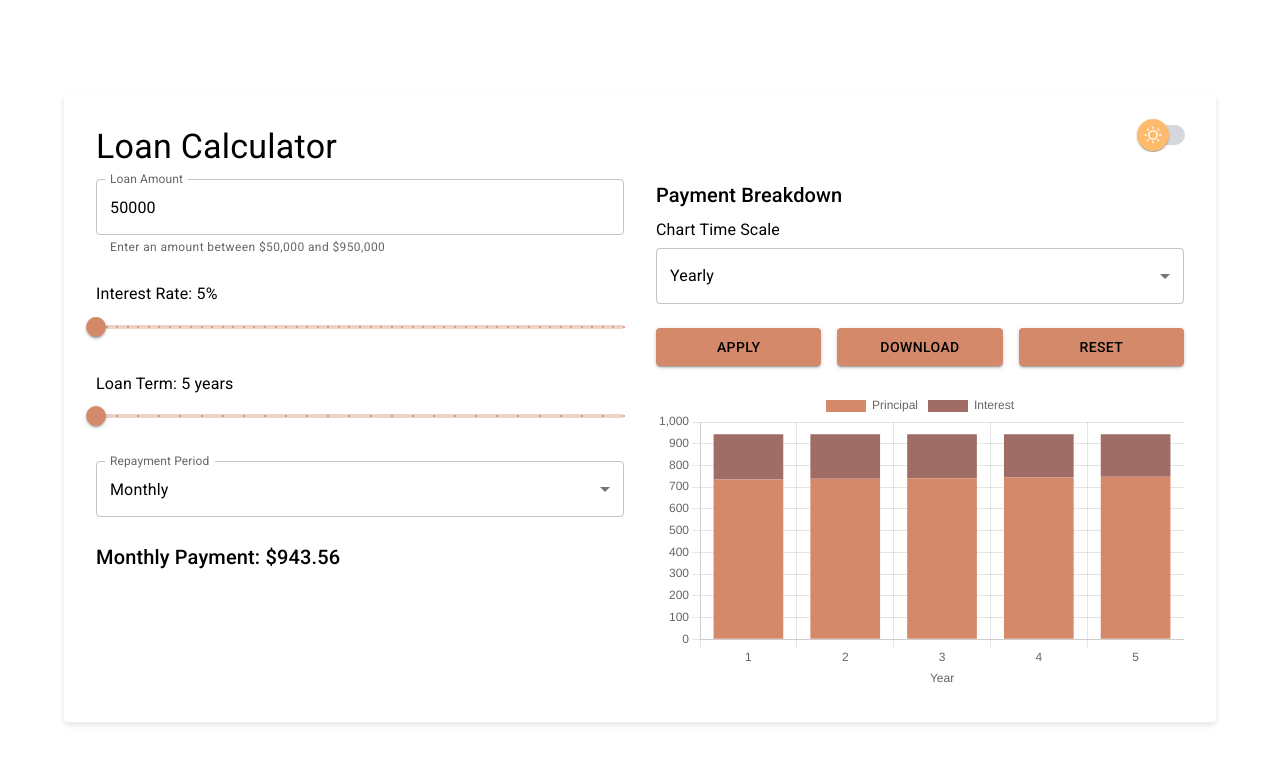
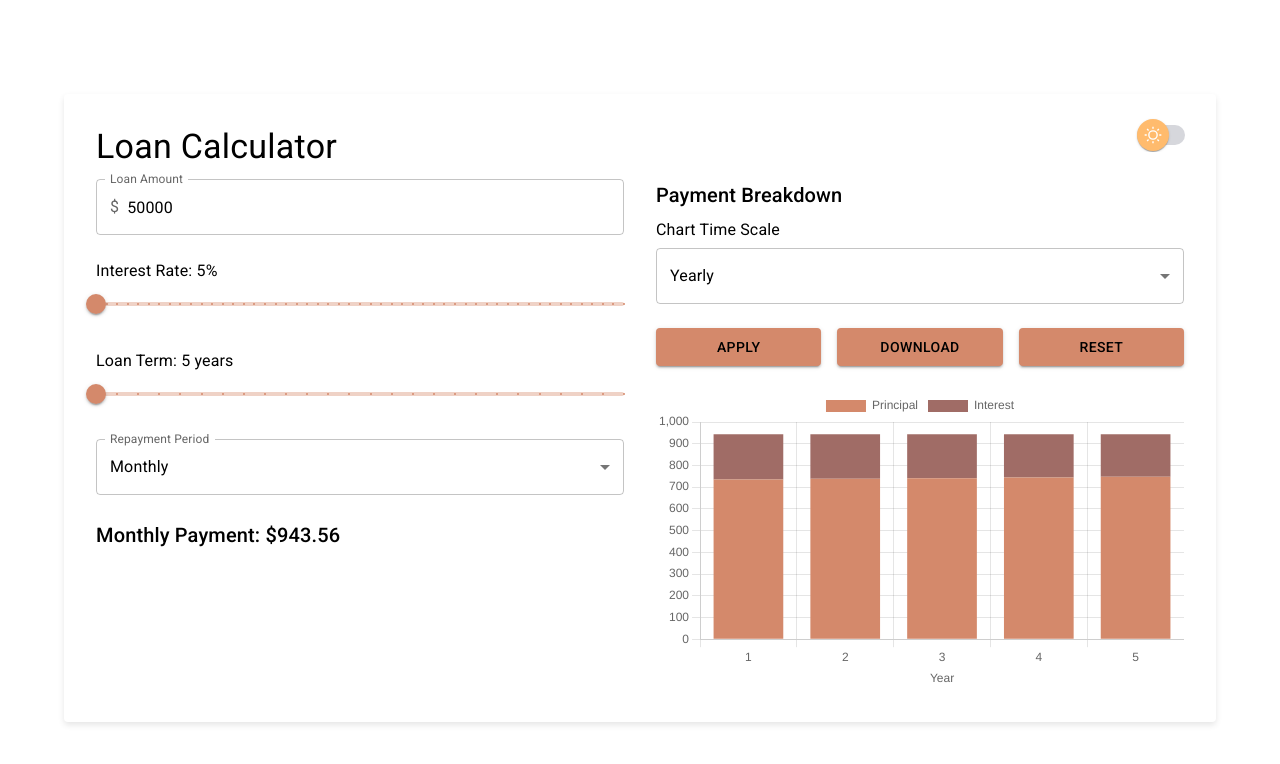
Before and after one commit to IT-gMA/Loan-Calculator-with-Charts, a React (Vite) app: page / in a window 1280 px wide. Shown: the top 764 px of the page. Built offline with nearby package versions, Linux system fonts and the light colour scheme.

Commit message:
Enhance loan input validation and formatting; update chart data handling on initial load

```diff
--- a/src/App.tsx
+++ b/src/App.tsx
@@ -98,11 +98,12 @@ function App() {
    * Validates inputs and updates chart data if valid.
    */
   const handleApply = () => {
-    if (validateInputs()) {
-      setChartData(generateChartData());
-      setIsValid(true);
-    } else {
-      setIsValid(false);
+    const isInputValid = validateInputs();
+    setIsValid(isInputValid);
+
+    if (isInputValid) {
+      const newChartData = generateChartData();
+      setChartData(newChartData);
     }
   };
 
@@ -113,8 +114,12 @@ function App() {
     localStorage.setItem('years', years.toString());
     localStorage.setItem('period', period);
     localStorage.setItem('chartScale', chartScale);
+  }, [loanAmount, interestRate, years, period, chartScale]);
+
+  // Initial chart data generation
+  useEffect(() => {
     handleApply();
-  }, [loanAmount, interestRate, years, period, chartScale]);
+  }, []);
 
   // Handle reset of all values to defaults
   const handleReset = () => {
--- a/src/components/LoanInputForm/LoanInputForm.tsx
+++ b/src/components/LoanInputForm/LoanInputForm.tsx
@@ -7,7 +7,8 @@ import {
   InputLabel,
   Box,
   Slider,
-  Grid
+  Grid,
+  InputAdornment
 } from '@mui/material';
 
 type Period = 'weekly' | 'fortnightly' | 'monthly';
@@ -36,10 +37,29 @@ const LoanInputForm = ({
   payment
 }: LoanInputFormProps) => {
   const handleLoanAmountChange = (e: React.ChangeEvent<HTMLInputElement>) => {
-    const value = Number(e.target.value);
-    if (value >= 50000 && value <= 950000) {
-      setLoanAmount(value);
+    // Remove leading zeros and convert to number
+    const cleanValue = e.target.value.replace(/^0+/, '');
+    const value = cleanValue === '' ? 0 : Number(cleanValue);
+    setLoanAmount(value);
+  };
+
+  const handleLoanAmountBlur = () => {
+    let formattedValue = loanAmount;
+
+    // Apply validation constraints
+    if (formattedValue < 50000) {
+      formattedValue = 50000;
+    } else if (formattedValue > 950000) {
+      formattedValue = 950000;
     }
+
+    // Format the value with thousand separators
+    const numberFormat = new Intl.NumberFormat('en-US', {
+      minimumFractionDigits: 0,
+      maximumFractionDigits: 0
+    });
+
+    setLoanAmount(formattedValue);
   };
 
   return (
@@ -49,14 +69,26 @@ const LoanInputForm = ({
           fullWidth
           label="Loan Amount"
           type="number"
-          value={loanAmount}
+          value={loanAmount.toString()}
           onChange={handleLoanAmountChange}
-          inputProps={{
-            min: 50000,
-            max: 950000,
-            step: 1000
+          onBlur={(e) => {
+            handleLoanAmountBlur();
+            e.target.value = loanAmount.toString();
           }}
-          helperText="Enter an amount between $50,000 and $950,000"
+          error={loanAmount < 50000 || loanAmount > 950000}
+          helperText={loanAmount < 50000 || loanAmount > 950000 ? 'Enter an amount between $50,000 and $950,000' : ''}
+          InputProps={{
+            startAdornment: <InputAdornment position="start">$</InputAdornment>,
+          }}
+          sx={{
+            '& input::-webkit-outer-spin-button, & input::-webkit-inner-spin-button': {
+              '-webkit-appearance': 'none',
+              margin: 0
+            },
+            '& input[type=number]': {
+              '-moz-appearance': 'textfield'
+            }
+          }}
         />
       </Box>
 
--- a/src/components/PaymentBreakdown/PaymentBreakdown.tsx
+++ b/src/components/PaymentBreakdown/PaymentBreakdown.tsx
@@ -92,7 +92,7 @@ const PaymentBreakdown = ({
           <Button
             variant="contained"
             onClick={onApply}
-            disabled={!isValid}
+            disabled={!isValid || chartData.length === 0}
             sx={{
               padding: '.5em 2em',
               width: '100%',
```
